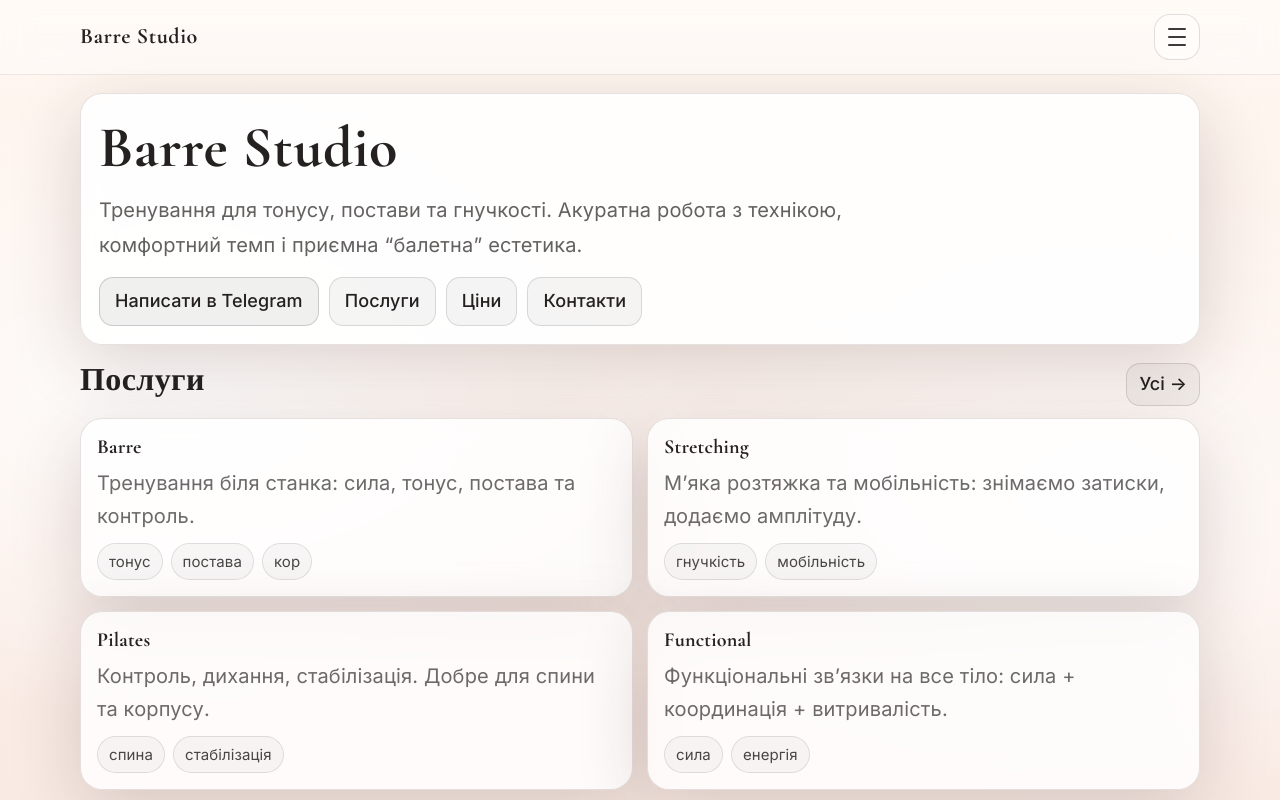
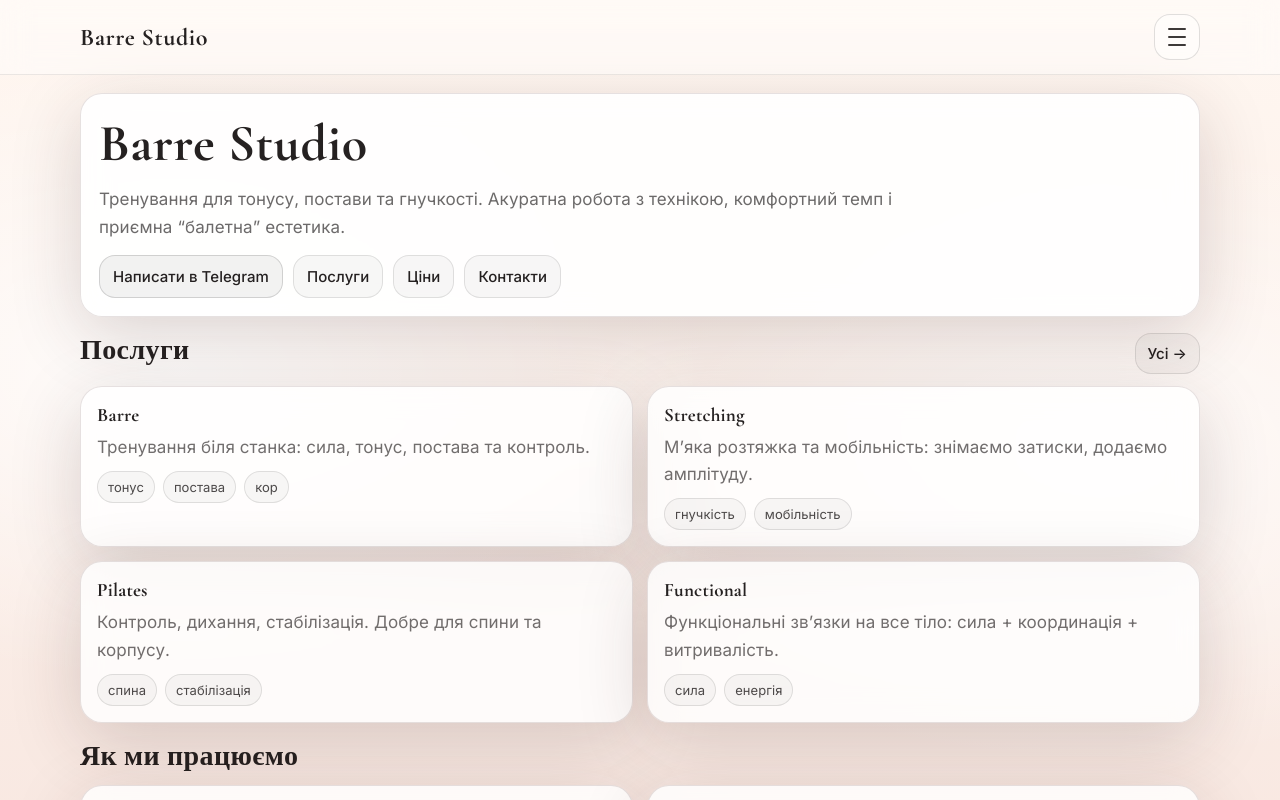
Before and after one commit to LukasMindeli/barre-studio, a React (Vite) app in the folder webapp/: page / in a window 1280 px wide. Shown: the top 800 px of the page. Built offline with nearby package versions, Linux system fonts and the light colour scheme.

Commit message:
style(webapp): smaller typography and softer buttons

```diff
--- a/webapp/src/index.css
+++ b/webapp/src/index.css
@@ -27,12 +27,12 @@
   --fontTitle: "Cormorant Garamond", serif;
   --fontBody: "Inter", system-ui, -apple-system, "Segoe UI", Roboto, Arial, sans-serif;
 
-  /* GLOBAL FONT SCALE (a bit bigger everywhere) */
-  --fz: 20px;         /* base text */
-  --fzSmall: 18px;    /* small text */
-  --fzH1: clamp(34px, 5.2vw, 58px);
-  --fzH2: clamp(22px, 3.4vw, 32px);
-  --fzCardTitle: 20px;
+  /* ===== GLOBAL FONT SCALE (smaller + softer) ===== */
+  --fz: 17px;         /* base text (smaller) */
+  --fzSmall: 15px;    /* small text (smaller) */
+  --fzH1: clamp(30px, 4.8vw, 52px);
+  --fzH2: clamp(20px, 3.2vw, 28px);
+  --fzCardTitle: 19px;
 
   font-synthesis: none;
   -webkit-font-smoothing: antialiased;
@@ -48,12 +48,12 @@ html, body{
   color: var(--ink);
   font-size: var(--fz);
 
-  /* soften Inter (less “aggressive”) */
+  /* soften Inter */
   font-weight: 400;
-  letter-spacing: 0.15px;
-  text-rendering: geometricPrecision;
+  letter-spacing: 0.10px;
+  text-rendering: optimizeLegibility;
 
-  /* ===== Ballet background (NO black) ===== */
+  /* ===== Ballet background ===== */
   background:
     radial-gradient(900px 520px at 14% 18%, rgba(255,255,255,.85), transparent 60%),
     radial-gradient(900px 520px at 86% 22%, rgba(255,255,255,.75), transparent 60%),
@@ -110,40 +110,44 @@ a{ color: inherit; }
   font-family: var(--fontTitle);
 }
 
-/* softer body text */
+/* body text (lighter + smaller) */
 .p{
   margin: 0;
-  color: rgba(18,14,14,.66);
-  line-height: 1.75;
+  color: rgba(18,14,14,.62);
+  line-height: 1.65;
   font-size: var(--fz);
   font-family: var(--fontBody);
   font-weight: 400;
 }
 
-/* buttons */
+/* buttons (softer) */
 .btn{
   display: inline-flex;
   align-items: center;
   justify-content: center;
   gap: 10px;
-  padding: 13px 15px;
-  border-radius: 14px;
-  border: 1px solid rgba(0,0,0,.12);
-  background: rgba(0,0,0,.04);
+
+  padding: 11px 13px;
+  border-radius: 16px;
+  border: 1px solid rgba(0,0,0,.10);
+  background: rgba(0,0,0,.03);
   text-decoration: none;
   cursor: pointer;
 
-  /* soften button text */
   font-weight: 500;
-  letter-spacing: 0.1px;
-
+  letter-spacing: 0.06px;
   font-size: var(--fzSmall);
   font-family: var(--fontBody);
+
+  transition: transform 120ms ease, filter 120ms ease;
 }
+
 .btn:hover{ filter: brightness(0.99); }
+.btn:active{ transform: translateY(1px); }
+
 .btnPrimary{
-  border-color: rgba(0,0,0,.16);
-  background: rgba(0,0,0,.06);
+  border-color: rgba(0,0,0,.14);
+  background: rgba(0,0,0,.05);
 }
 
 /* chips */
@@ -153,14 +157,14 @@ a{ color: inherit; }
   gap: 8px;
 }
 .chip{
-  font-size: 15px;
-  padding: 8px 11px;
+  font-size: 13px;
+  padding: 7px 10px;
   border-radius: 999px;
   border: 1px solid rgba(0,0,0,.10);
   background: rgba(0,0,0,.03);
-  color: rgba(18,14,14,.76);
+  color: rgba(18,14,14,.74);
   font-family: var(--fontBody);
-  letter-spacing: 0.1px;
+  letter-spacing: 0.06px;
 }
 
 /* grids */
@@ -179,9 +183,9 @@ a{ color: inherit; }
 }
 .cardMeta{
   margin-top: 8px;
-  color: rgba(18,14,14,.62);
+  color: rgba(18,14,14,.60);
   font-size: var(--fz);
-  line-height: 1.65;
+  line-height: 1.6;
   font-family: var(--fontBody);
 }
 
@@ -190,20 +194,20 @@ a{ color: inherit; }
   border: 1px solid rgba(0,0,0,.10);
   border-radius: 18px;
   background: rgba(255,255,255,.74);
-  padding: 14px 16px;
+  padding: 12px 14px;
 }
 .faqItem summary{
   cursor:pointer;
   font-weight: 700;
   list-style: none;
-  font-size: 20px;
+  font-size: 18px;
   font-family: var(--fontTitle);
 }
 .faqItem summary::-webkit-details-marker{ display:none; }
 .faqAnswer{
   margin-top: 10px;
-  color: rgba(18,14,14,.70);
-  line-height: 1.7;
+  color: rgba(18,14,14,.68);
+  line-height: 1.65;
   font-size: var(--fz);
   font-family: var(--fontBody);
 }
@@ -230,13 +234,13 @@ a{ color: inherit; }
   color: rgba(18,14,14,.92);
   font-weight: 700;
   letter-spacing: .6px;
-  font-size: 22px;
+  font-size: 24px; /* чуть крупнее верхнее название */
   font-family: var(--fontTitle);
 }
 .brandSub{
   margin-top: 2px;
-  color: rgba(18,14,14,.62);
-  font-size: 14px;
+  color: rgba(18,14,14,.60);
+  font-size: 13px;
   letter-spacing: .2px;
   font-family: var(--fontBody);
 }
@@ -307,7 +311,7 @@ a{ color: inherit; }
   color: var(--cream);
   font-weight: 700;
   letter-spacing: .4px;
-  font-size: 18px;
+  font-size: 17px;
   font-family: var(--fontTitle);
 }
 
@@ -323,7 +327,7 @@ a{ color: inherit; }
   align-items:center;
   justify-content: space-between;
   gap: 10px;
-  padding: 14px 14px;
+  padding: 12px 12px;
   border-radius: 16px;
   text-decoration: none;
 
@@ -333,7 +337,7 @@ a{ color: inherit; }
   border: 1px solid rgba(255,255,255,.14);
   background: rgba(255,255,255,.06);
 
-  font-size: 18px;
+  font-size: 16px;
   font-family: var(--fontBody);
 }
 
@@ -344,7 +348,7 @@ a{ color: inherit; }
 
 .menuClose{
   margin-top: auto;
-  padding: 14px 14px;
+  padding: 12px 12px;
   border-radius: 16px;
   border: 1px solid rgba(255,255,255,.14);
   background: rgba(255,255,255,.06);
@@ -353,6 +357,6 @@ a{ color: inherit; }
   -webkit-text-fill-color: var(--cream);
 
   cursor:pointer;
-  font-size: 18px;
+  font-size: 16px;
   font-family: var(--fontBody);
 }
```
